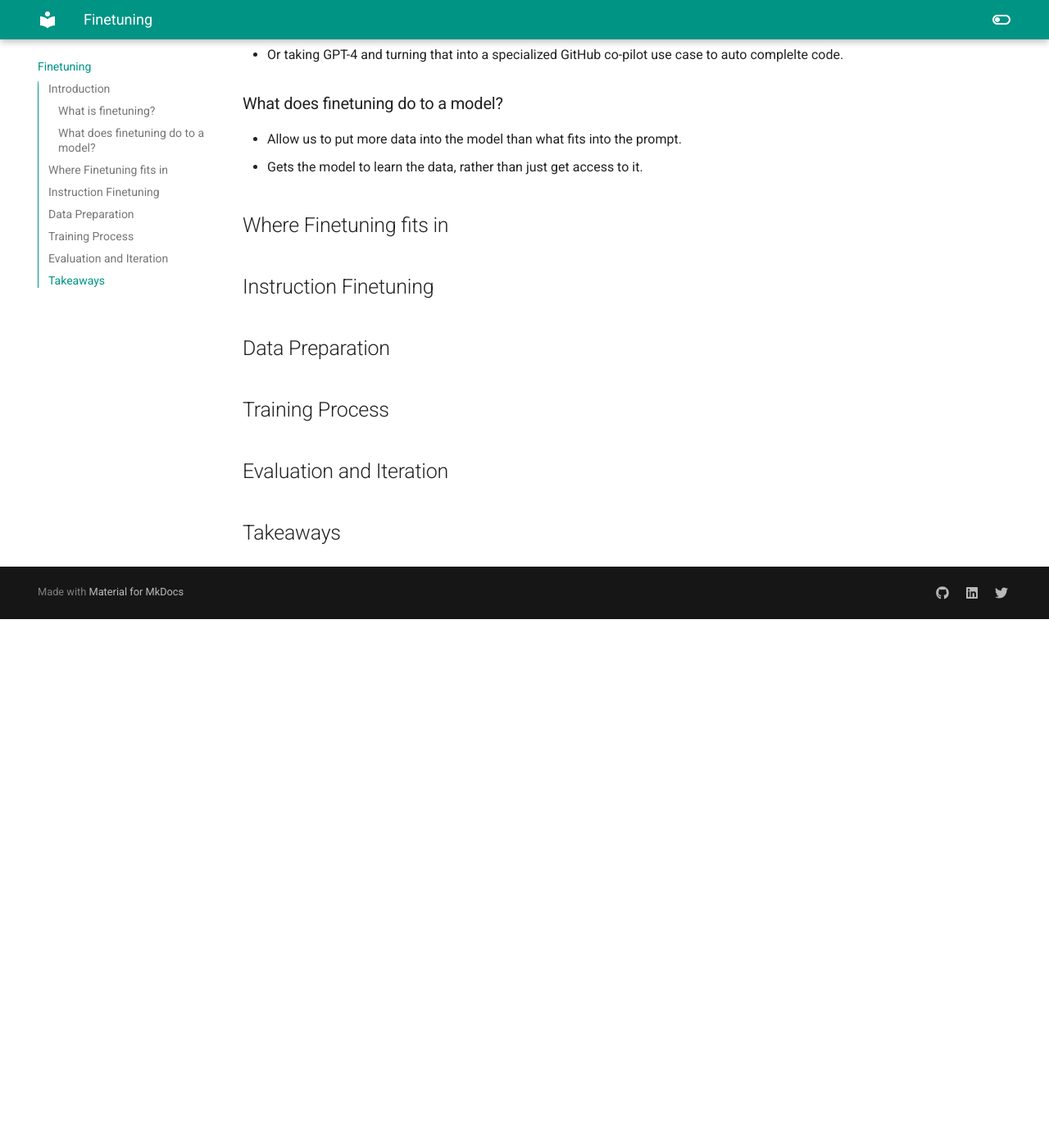
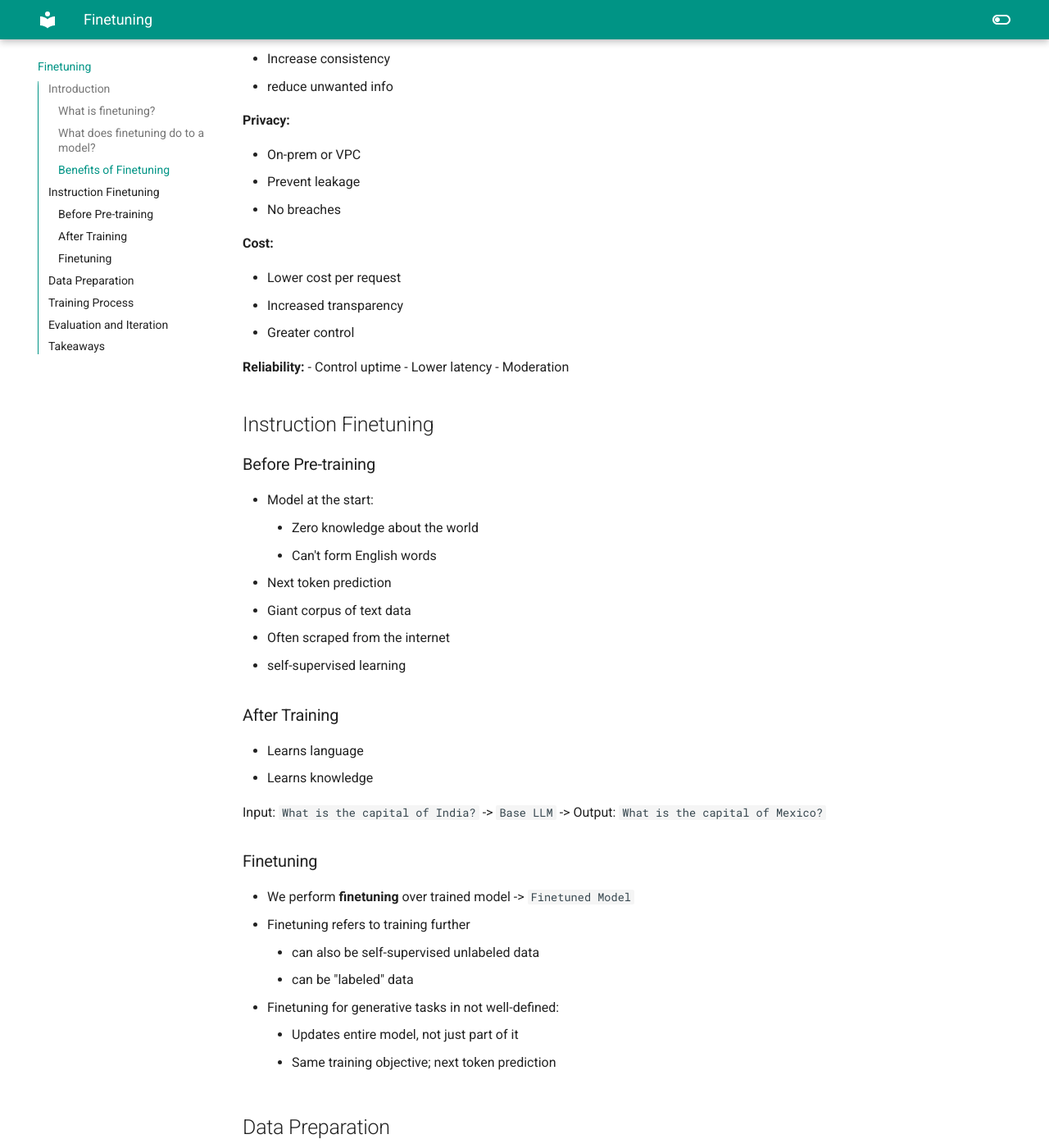
Before and after one commit to iamrajharshit/ProjectRakuten, an MkDocs documentation site: the page built from docs/finetuning.md, in a window 1280 px wide and 1400 px high, scrolled down 876 px. Shown: the whole window at 82% size. Built offline with MkDocs 1.6.1 and Material for MkDocs 9.7.7, drawn with Linux system fonts in a browser that asks for light colours; before the commit the page ends 1631 px from its top, so only the background shows below that; some of the changed text lies outside the part shown.

Commit message:
added contain to finetuning

```diff
--- a/docs/finetuning.md
+++ b/docs/finetuning.md
@@ -5,23 +5,76 @@
 Fine-tuning is a process in machine learning where a pre-trained model is adapted to perform a specific task by continuing its training on a smaller, task-specific dataset. This approach leverages the general knowledge already learned by the model during pre-training and refines it for a narrower or specialized purpose, reducing the need for extensive data and computation. Fine-tuning is widely used in natural language processing (NLP) and computer vision, allowing models to achieve high performance on new tasks without training from scratch.
 
 ### What is finetuning?
-
+<!--
 ![Image](img/fine/fine1.png)
+-->
 
 - It's like taking general purpose model for example GPT-3 and specializing them into something like ChatGPT.
 - Or taking GPT-4 and turning that into a specialized GitHub co-pilot use case to auto complelte code.
 
 ### What does finetuning do to a model?
+
+<!--
+![Model response](img/fine/fine2.png)
+-->
+
 - Allow us to put more data into the model than what fits into the prompt.
 - Gets the model to learn the data, rather than just get access to it.
+- Reduces hallucinations.
+- Steers the model to more consistent outputs.
+- Customizes the model to a specific use case.
 
+### Benefits of Finetuning
 
+**Performace:**
 
+- Stop hallucinations
+- Increase consistency
+- reduce unwanted info
 
-## Where Finetuning fits in
+**Privacy:**
+
+- On-prem or VPC
+- Prevent leakage
+- No breaches
+
+**Cost:**
+
+- Lower cost per request
+- Increased transparency
+- Greater control
+
+**Reliability:**
+- Control uptime
+- Lower latency
+- Moderation
 
 
 ## Instruction Finetuning
+
+### Before Pre-training
+- Model at the start:
+    - Zero knowledge about the world
+    - Can't form English words
+- Next token prediction
+- Giant corpus of text data
+- Often scraped from the internet
+- self-supervised learning
+
+### After Training
+- Learns language
+- Learns knowledge
+
+Input: `What is the capital of India?` -> `Base LLM` -> Output: `What is the capital of Mexico?`
+
+### Finetuning
+- We perform **finetuning** over trained model -> `Finetuned Model`
+- Finetuning refers to training further
+    - can also be self-supervised unlabeled data
+    - can be "labeled" data
+- Finetuning for generative tasks in not well-defined:
+    - Updates entire model, not just part of it
+    - Same training objective; next token prediction
 
 
 ## Data Preparation
```
Also changed, not shown: docs/img/fine/fine2.png (added).
